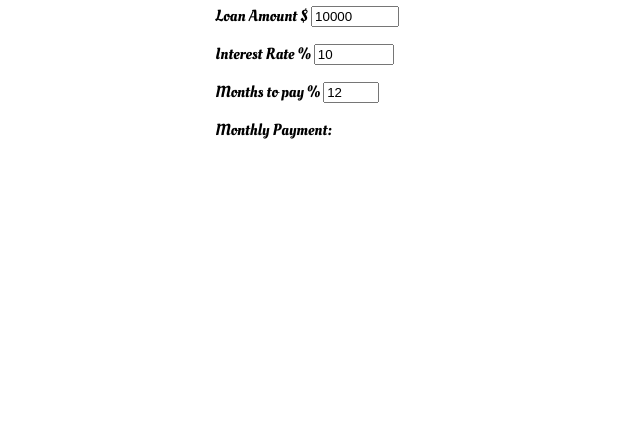
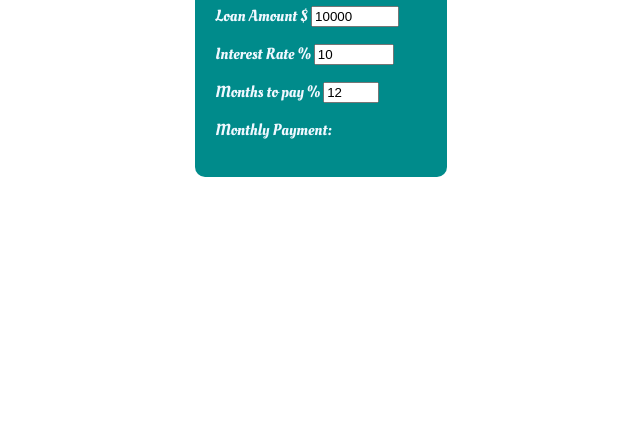
Before and after one commit to olivia-murimi/Loan-calculator, a plain HTML site: page index.html in a window 1280 px wide. Shown: the part 362-800 px from the top of the page, without its empty margins (319-959 px from the left). Drawn offline with Linux system fonts and the light colour scheme.

Commit message:
container

```diff
--- a/style.css
+++ b/style.css
@@ -9,3 +9,10 @@ body{
     font-weight: 400;
 
 }
+.container{
+    background: darkcyan;
+    color: aliceblue;
+    padding: 20px;
+    border-radius: 10px;
+
+}
```
